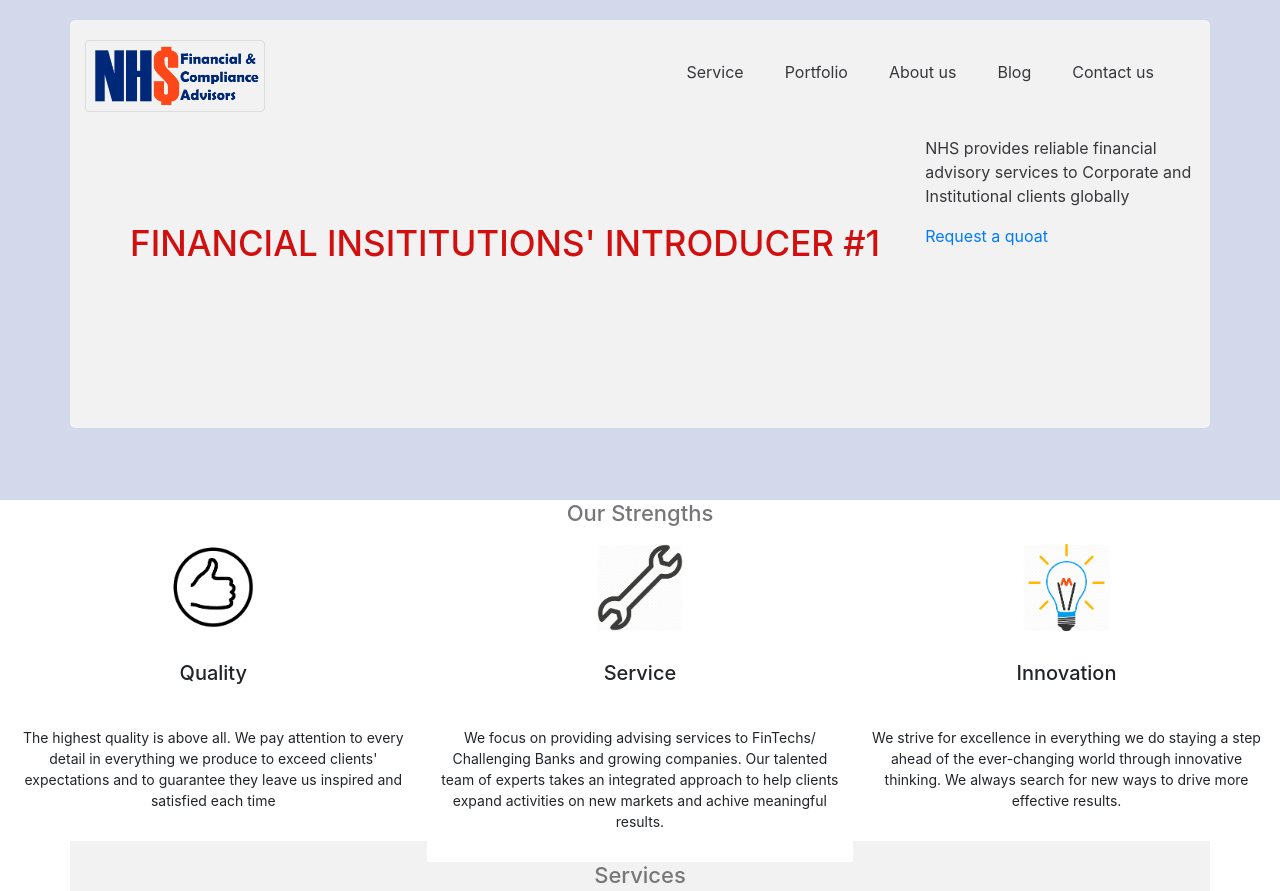
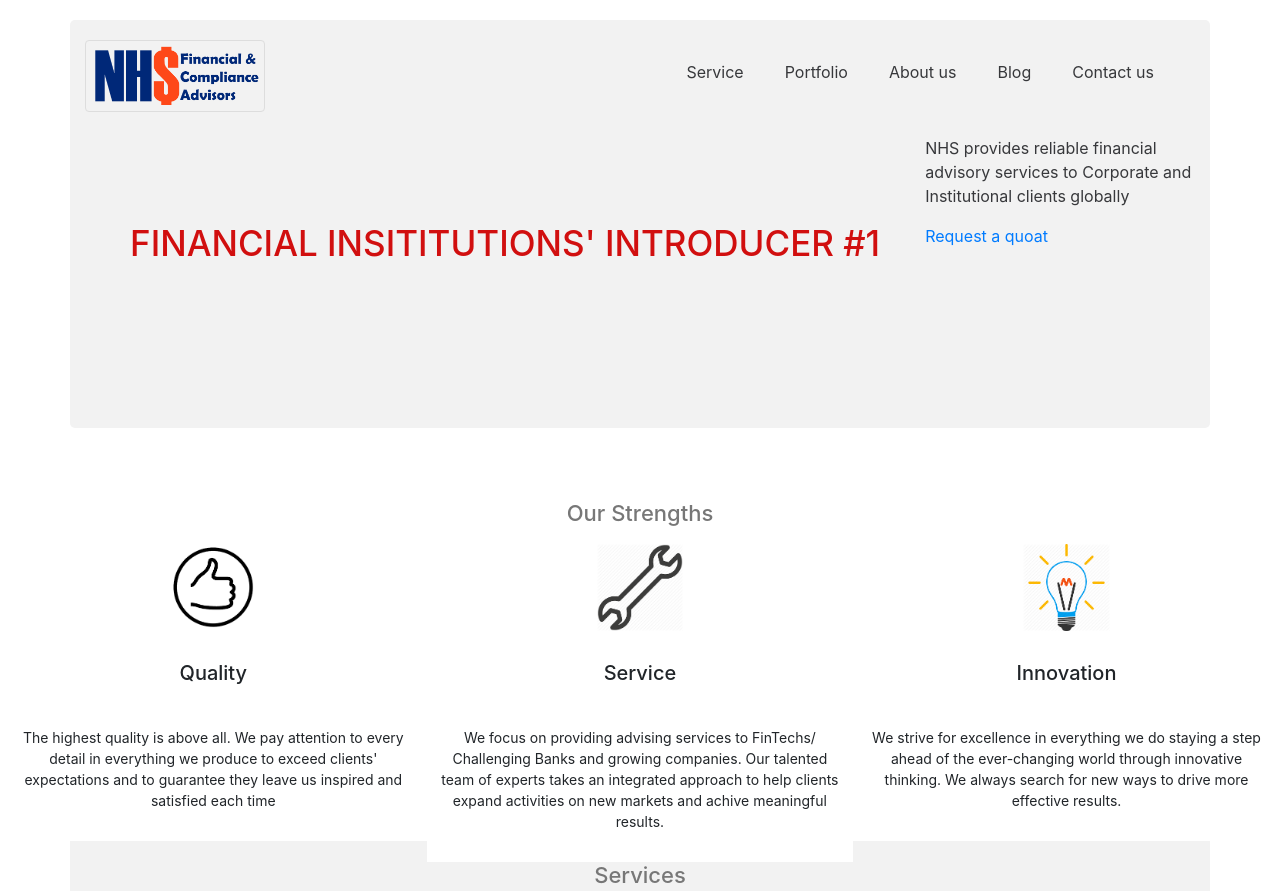
Before and after one commit to NHorbach/nhservice3, a plain HTML site: page index.html in a window 1280 px wide. Shown: the top 891 px of the page. Drawn offline with nearby package versions, Linux system fonts and the light colour scheme.

Commit message:
Update index.css

```diff
--- a/css/index.css
+++ b/css/index.css
@@ -17,7 +17,7 @@ header {
     color: #37383b;
 background-image: url('img/landscape2.png') no-repeat center top / cover;
 
-background-color: #d3d9eb;
+
 height: 500px;
 padding-bottom: 160px;
 padding: 20px;
```
